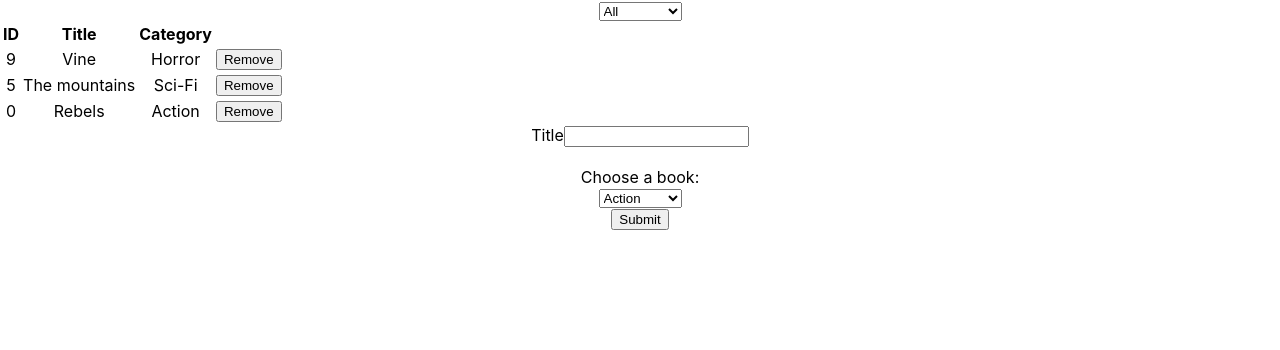
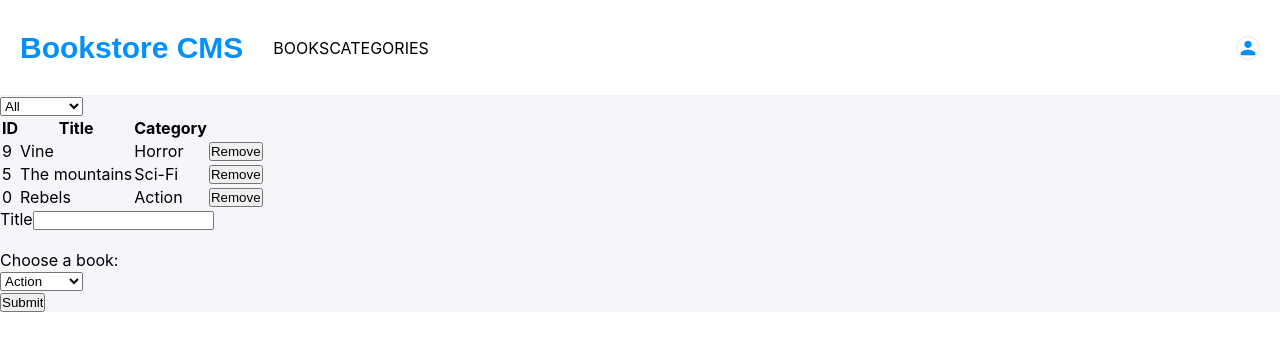
Before and after one commit to Eshy10/bookstore-app, a React (Create React App) app: page / in a window 1280 px wide. Shown: the top 350 px of the page. Built offline with nearby package versions, Linux system fonts and the light colour scheme.

Commit message:
added navbar

```diff
--- a/package.json
+++ b/package.json
@@ -3,6 +3,8 @@
   "version": "0.1.0",
   "private": true,
   "dependencies": {
+    "@material-ui/core": "^4.11.0",
+    "@material-ui/icons": "^4.9.1",
     "@testing-library/jest-dom": "^4.2.4",
     "@testing-library/react": "^9.5.0",
     "@testing-library/user-event": "^7.2.1",
--- a/src/App.css
+++ b/src/App.css
@@ -1,3 +1,57 @@
+* {
+  list-style: none;
+  padding: 0;
+  margin: 0;
+  text-decoration: none;
+  box-sizing: border-box;
+}
+
 .App {
   text-align: center;
 }
+
+.Bookstore-CMS {
+  background-color: #f5f6fa;
+}
+
+.panel-bg {
+  background-color: #fff;
+}
+
+.nav {
+  padding: 20px;
+  height: 95px;
+  display: flex;
+  justify-content: space-between;
+  align-items: center;
+}
+
+.navbar {
+  display: flex;
+  align-items: center;
+}
+
+.logo {
+  width: 240px;
+  height: 37px;
+  margin-right: 30px;
+  font-family: Montserrat, sans-serif;
+  font-size: 30px;
+  font-weight: bold;
+  font-stretch: normal;
+  font-style: normal;
+  line-height: normal;
+  letter-spacing: normal;
+  color: #0290ff;
+}
+
+.Oval {
+  border: solid 1px #e8e8e8;
+  border-radius: 50%;
+}
+
+.Mask {
+  color: #0290ff;
+  width: 45px;
+  height: 45px;
+}
--- a/src/components/App.js
+++ b/src/components/App.js
@@ -1,12 +1,14 @@
 import React from 'react';
 import '../App.css';
 
+import NavBar from './NavBar';
 import BookList from '../containers/BooksList';
 import BookForm from '../containers/BookForm';
 
 function App() {
   return (
-    <div className="App">
+    <div className="Bookstore-CMS">
+      <NavBar />
       <BookList />
       <BookForm />
     </div>
--- /dev/null
+++ b/src/components/NavBar.js
@@ -0,0 +1,29 @@
+/* eslint-disable jsx-a11y/anchor-is-valid */
+import React from 'react';
+import PersonIcon from '@material-ui/icons/Person';
+import '../App.css';
+
+const NavBar = () => (
+  <nav className="panel-bg nav">
+    <ul className="navbar">
+      <li>
+        <a href="#" className="logo">
+          Bookstore CMS
+        </a>
+      </li>
+      <li>
+        <a>
+          BOOKS
+        </a>
+      </li>
+      <li>
+        <a>
+          CATEGORIES
+        </a>
+      </li>
+    </ul>
+    <PersonIcon className="Oval Mask" />
+  </nav>
+);
+
+export default NavBar;
```
Also changed, not shown: 1 other file (tests, documents, lock files or other folders).
